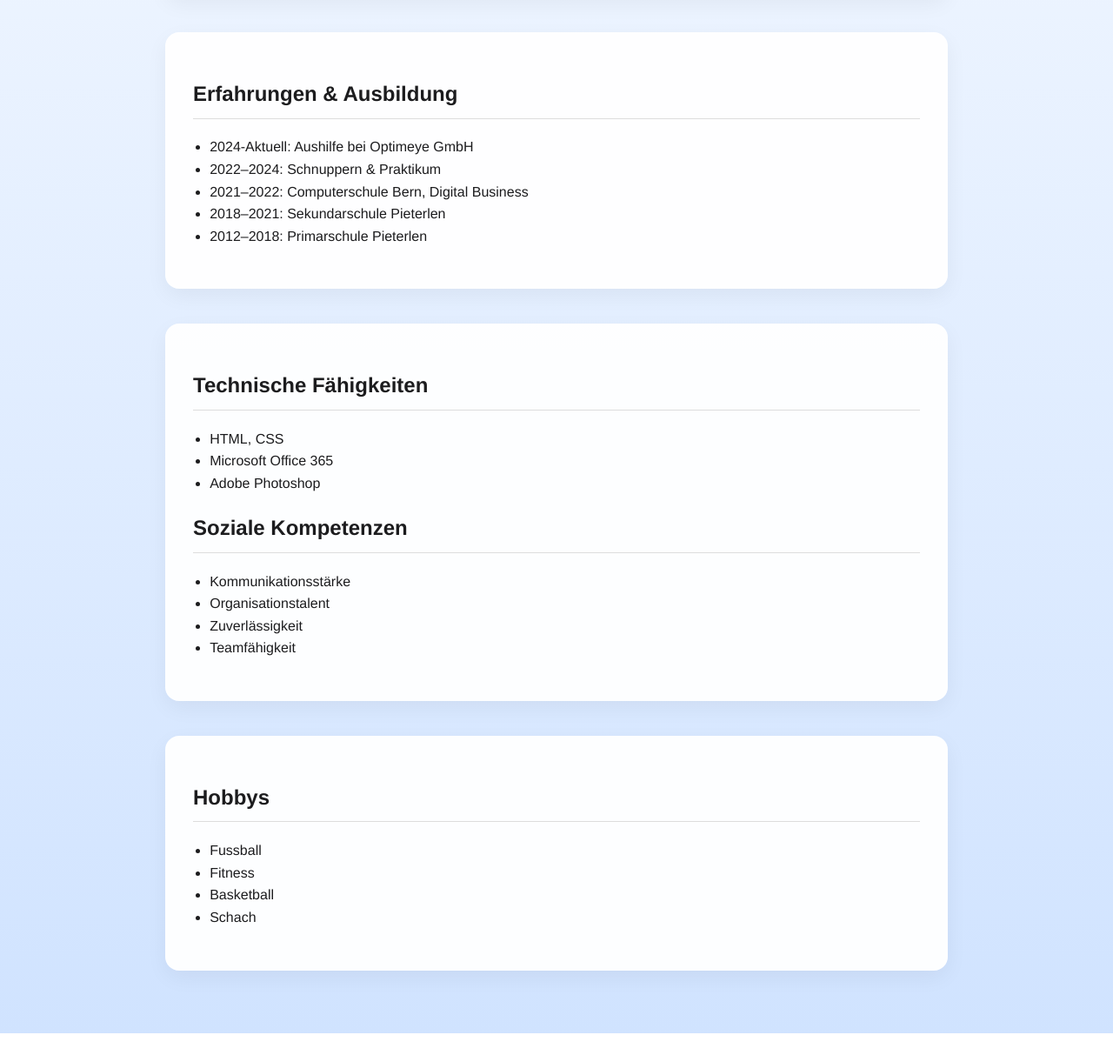
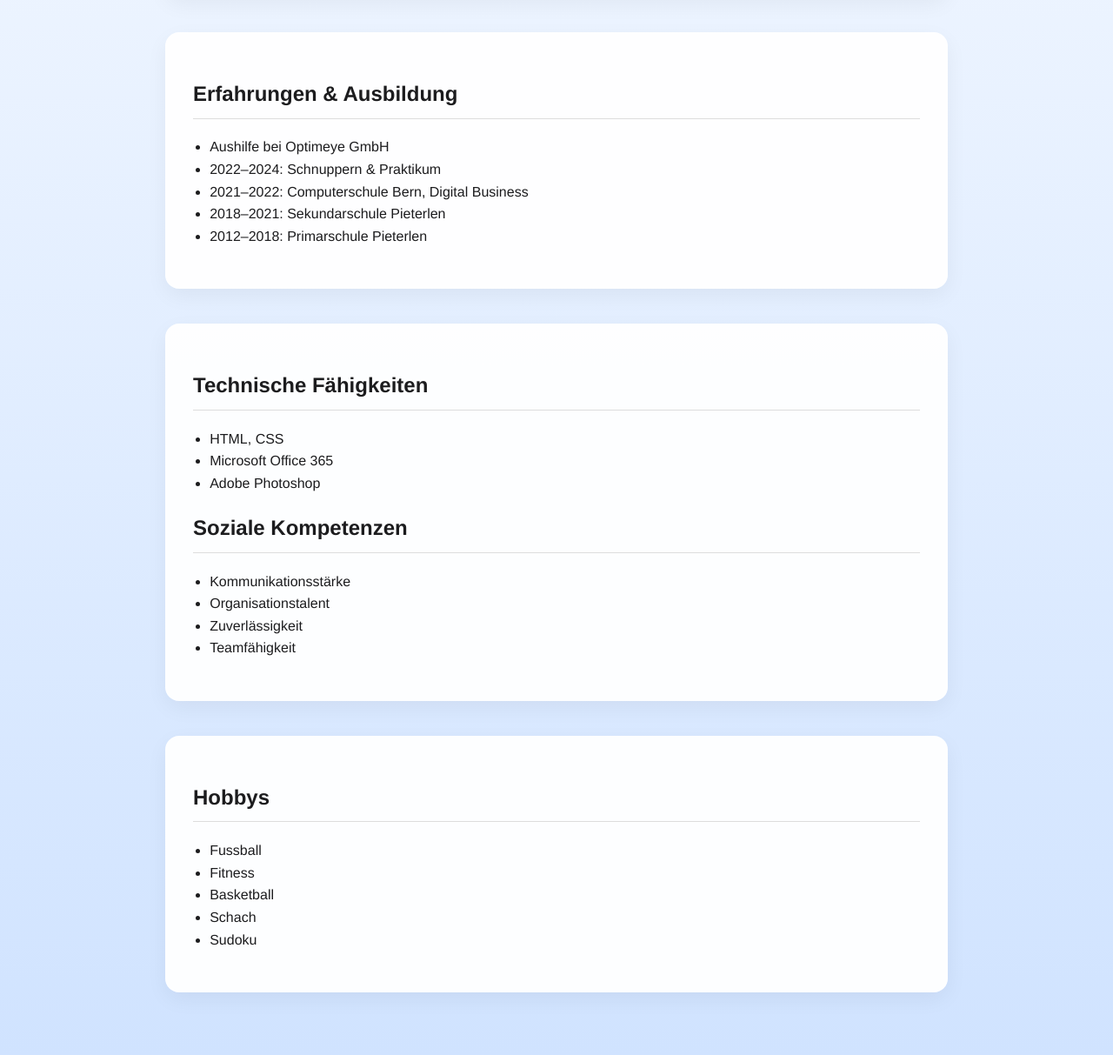
Before and after one commit to Rodney4PF/Rodney-Informatiker-Applikationsentwickler-EFZ, a plain HTML site: page index.html in a window 1280 px wide. Shown: the part 860-2073 px from the top of the page at 87% size. Before the commit the page ends 2048 px from the top, so only its background shows below. Drawn offline with Linux system fonts and the light colour scheme; a web font is replaced by a local one.

Commit message:
Update index.html

```diff
--- a/index.html
+++ b/index.html
@@ -90,7 +90,7 @@
     <section>
       <h2>Erfahrungen & Ausbildung</h2>
       <ul>
-        <li>2024-Aktuell: Aushilfe bei Optimeye GmbH</li>
+        <li>Aushilfe bei Optimeye GmbH</li>
         <li>2022–2024: Schnuppern & Praktikum</li>
         <li>2021–2022: Computerschule Bern, Digital Business</li>
         <li>2018–2021: Sekundarschule Pieterlen</li>
@@ -121,6 +121,7 @@
         <li>Fitness</li>
         <li>Basketball</li>
         <li>Schach</li>
+        <li>Sudoku</li>
       </ul>
     </section>
   </main>
```
